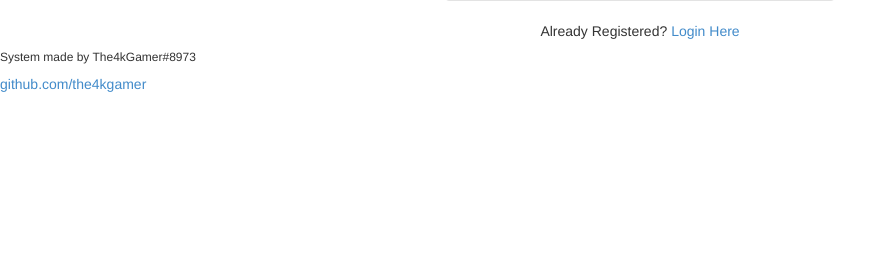
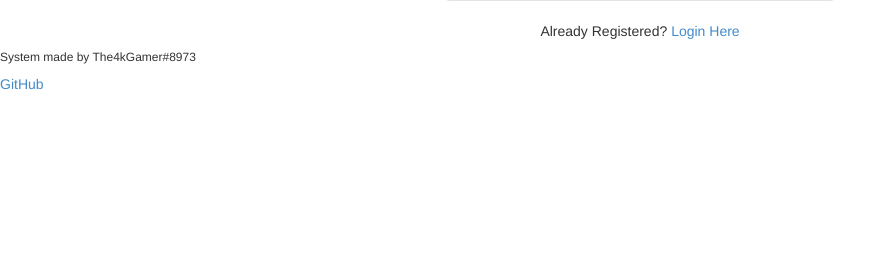
Before and after one commit to the4kgamer/FiveM-Admin-Dash-BETA-project, a PHP site: page /register.php in a window 1280 px wide. Shown: the part 478-746 px from the top of the page, without its empty margins (0-896 px from the left). Run offline with PHP 8.4, Linux system fonts and the light colour scheme; some libraries are stand-ins or nearby versions.

Commit message:
little update

```diff
--- a/Login.php
+++ b/Login.php
@@ -209,7 +209,7 @@ width="2" height="0">
 </div>
 <h6> System made by The4kGamer#8973</h6>
 
-<a href="https://github.com/the4kgamer">github.com/the4kgamer</a>
+<a href="https://github.com/the4kgamer">GitHub</a>
 <script src="js/jquery-1.10.2.js"></script>
 <script src="js/bootstrap.min.js"></script>
 </body>
--- a/adminkickban.php
+++ b/adminkickban.php
@@ -559,7 +559,7 @@ if (mysqli_num_rows($result) > 0) {
 </div>
 <h6> System made by The4kGamer#8973</h6>
 
-<a href="https://github.com/the4kgamer">github.com/the4kgamer</a>
+<a href="https://github.com/the4kgamer">GitHub</a>
 <script src="js/jquery-1.10.2.js"></script>
 <script src="js/bootstrap.min.js"></script>
 </body>
--- a/dash.php
+++ b/dash.php
@@ -279,7 +279,7 @@ window.onbeforeunload = function (e) {
 </script>
 <h6> System made by The4kGamer#8973</h6>
 
-<a href="https://github.com/the4kgamer">github.com/the4kgamer</a>
+<a href="https://github.com/the4kgamer">GitHub</a>
 
 <script src="js/jquery-1.10.2.js"></script>
 <script src="js/bootstrap.min.js"></script>
--- a/log.php
+++ b/log.php
@@ -49,4 +49,4 @@ if (mysqli_num_rows($resultmsg) > 0) {
 
 <h6> System made by The4kGamer#8973</h6>
 
-<a href="https://github.com/the4kgamer">github.com/the4kgamer</a>
+<a href="https://github.com/the4kgamer">GitHub</a>
--- a/management.php
+++ b/management.php
@@ -171,7 +171,7 @@ if (mysqli_num_rows($result) > 0) {
 </div>
 <h6> System made by The4kGamer#8973</h6>
 
-<a href="https://github.com/the4kgamer">github.com/the4kgamer</a>
+<a href="https://github.com/the4kgamer">GitHub</a>
 <script src="js/jquery-1.10.2.js"></script>
 <script src="js/bootstrap.min.js"></script>
 </body>
--- a/manageuser.php
+++ b/manageuser.php
@@ -401,7 +401,7 @@ if (mysqli_num_rows($result) > 0) {
 </div>
 <h6> System made by The4kGamer#8973</h6>
 
-<a href="https://github.com/the4kgamer">github.com/the4kgamer</a>
+<a href="https://github.com/the4kgamer">GitHub</a>
 <script src="js/jquery-1.10.2.js"></script>
 <script src="js/bootstrap.min.js"></script>
 </body>
--- a/noperms.php
+++ b/noperms.php
@@ -7,7 +7,7 @@
 
 <h6> System made by The4kGamer#8973</h6>
 
-<a href="https://github.com/the4kgamer">github.com/the4kgamer</a>
+<a href="https://github.com/the4kgamer">GitHub</a>
 <script src="js/jquery-1.10.2.js"></script>
 <script src="js/bootstrap.min.js"></script>
 </body>
--- a/onlinestaff.php
+++ b/onlinestaff.php
@@ -112,7 +112,7 @@ if (mysqli_num_rows($result) > 0) {
 </div>
 <h6> System made by The4kGamer#8973</h6>
 
-<a href="https://github.com/the4kgamer">github.com/the4kgamer</a>
+<a href="https://github.com/the4kgamer">GitHub</a>
 <script src="js/jquery-1.10.2.js"></script>
 <script src="js/bootstrap.min.js"></script>
 </body>
--- a/register.php
+++ b/register.php
@@ -262,7 +262,7 @@ width="2" height="0">
 </div>
 <h6> System made by The4kGamer#8973</h6>
 
-<a href="https://github.com/the4kgamer">github.com/the4kgamer</a>
+<a href="https://github.com/the4kgamer">GitHub</a>
 <script src="js/jquery-1.10.2.js"></script>
 <script src="js/bootstrap.min.js"></script>
 </body>
--- a/staffwaiting.php
+++ b/staffwaiting.php
@@ -170,7 +170,7 @@ if (mysqli_num_rows($result) > 0) {
 </div>
 <h6> System made by The4kGamer#8973</h6>
 
-<a href="https://github.com/the4kgamer">github.com/the4kgamer</a>
+<a href="https://github.com/the4kgamer">GitHub</a>
 <script src="js/jquery-1.10.2.js"></script>
 <script src="js/bootstrap.min.js"></script>
 </body>
```
